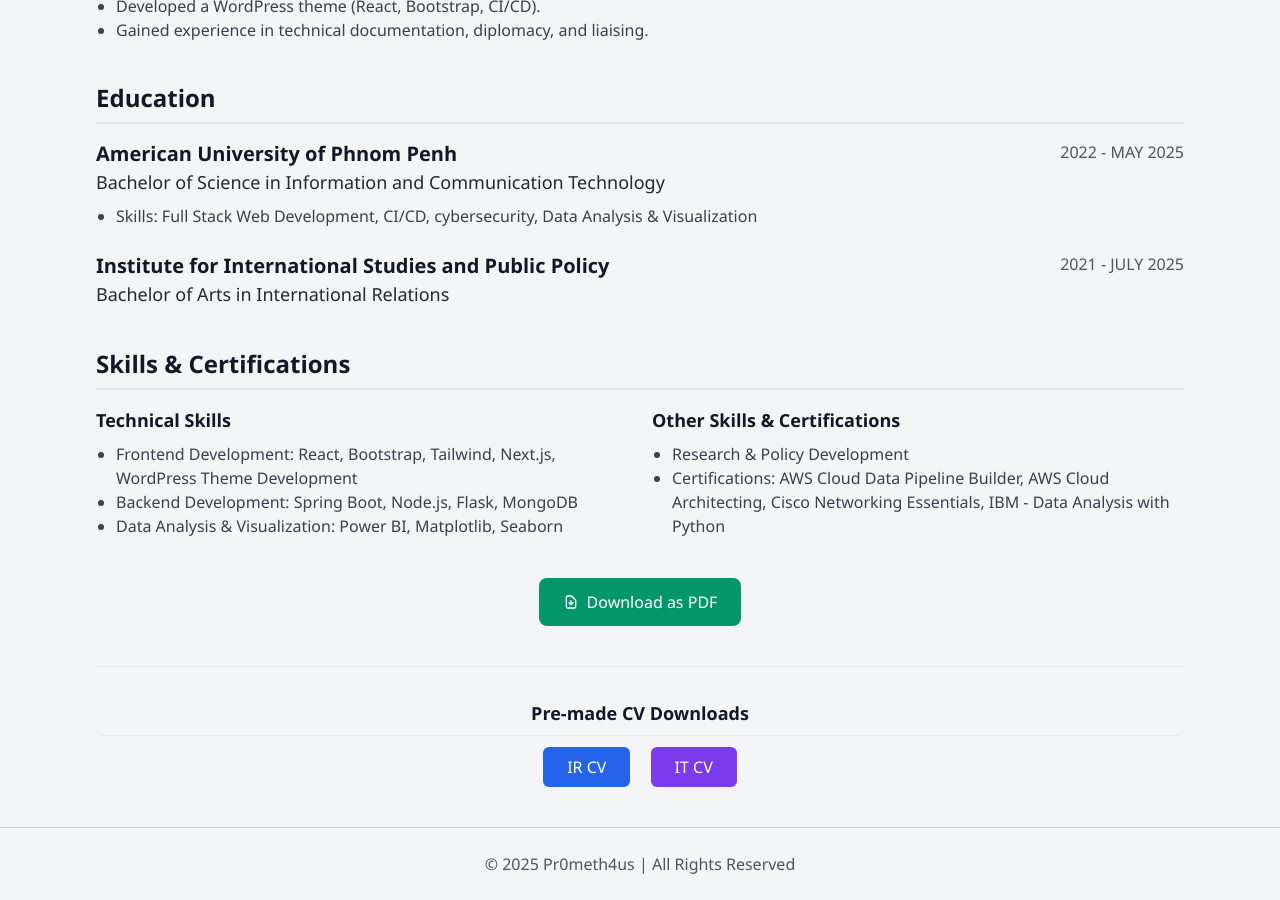
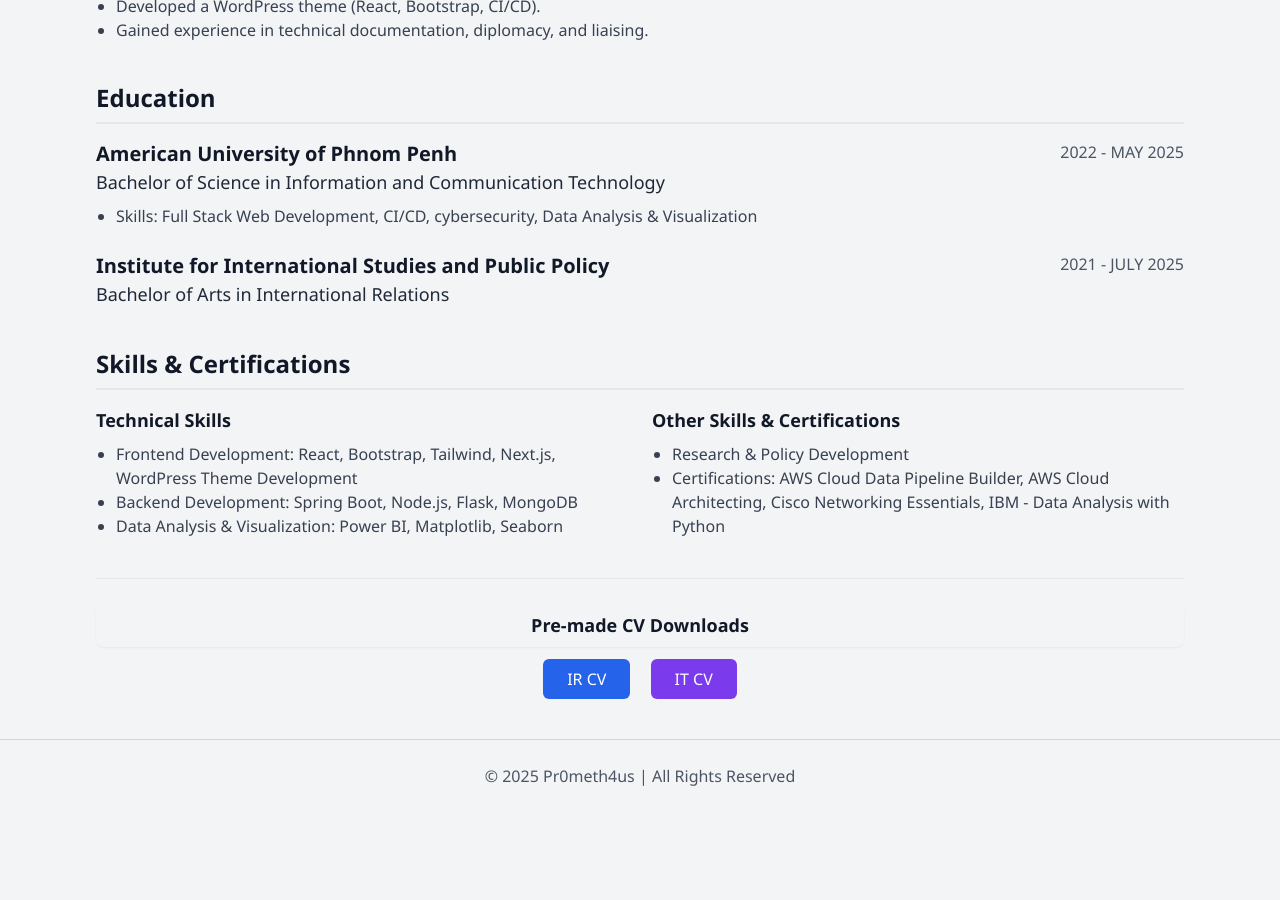
Before and after one commit to pr0meth4us/pr0meth4us, a Jekyll site: the page built from cv.md, in a window 1280 px wide and 900 px high, scrolled down 1043 px. Built offline with Jekyll 4.4.1, drawn with Linux system fonts in a browser that asks for light colours; after the commit the page ends 1855 px from its top, so only the background shows below that.

Commit message:
download cv

```diff
--- a/_layouts/cv.html
+++ b/_layouts/cv.html
@@ -81,17 +81,17 @@ permalink: /about/cv/
     </section>
 
     <!-- PDF Download Button -->
-    <div class="text-center mt-8">
-        <button
-            id="download-pdf"
-            class="px-6 py-3 bg-green-600 text-white rounded-lg hover:bg-green-700 transition duration-300 font-medium inline-flex items-center"
-        >
-            <svg class="w-4 h-4 mr-2" fill="none" stroke="currentColor" viewBox="0 0 24 24">
-                <path stroke-linecap="round" stroke-linejoin="round" stroke-width="2" d="M12 10v6m0 0l-3-3m3 3l3-3m2 8H7a2 2 0 01-2-2V5a2 2 0 012-2h5.586a1 1 0 01.707.293l5.414 5.414a1 1 0 01.293.707V19a2 2 0 01-2 2z"></path>
-            </svg>
-            Download as PDF
-        </button>
-    </div>
+<!--    <div class="text-center mt-8">-->
+<!--        <button-->
+<!--            id="download-pdf"-->
+<!--            class="px-6 py-3 bg-green-600 text-white rounded-lg hover:bg-green-700 transition duration-300 font-medium inline-flex items-center"-->
+<!--        >-->
+<!--            <svg class="w-4 h-4 mr-2" fill="none" stroke="currentColor" viewBox="0 0 24 24">-->
+<!--                <path stroke-linecap="round" stroke-linejoin="round" stroke-width="2" d="M12 10v6m0 0l-3-3m3 3l3-3m2 8H7a2 2 0 01-2-2V5a2 2 0 012-2h5.586a1 1 0 01.707.293l5.414 5.414a1 1 0 01.293.707V19a2 2 0 01-2 2z"></path>-->
+<!--            </svg>-->
+<!--            Download as PDF-->
+<!--        </button>-->
+<!--    </div>-->
 
     <!-- Alternative PDF Downloads -->
     <div class="text-center mt-6 pt-6 border-t border-gray-200">
```
